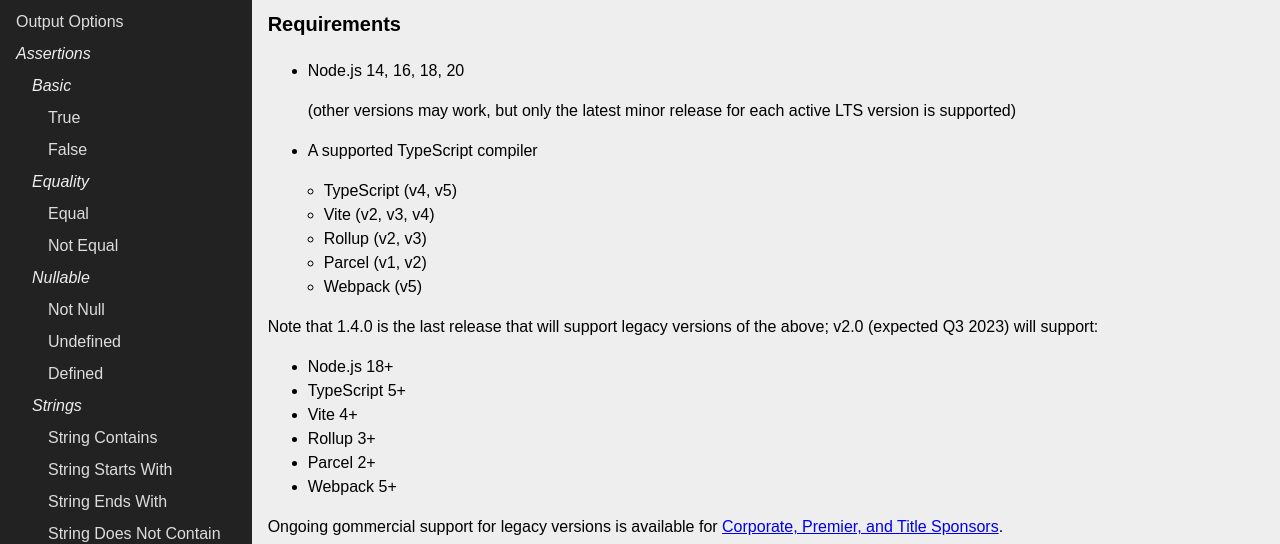
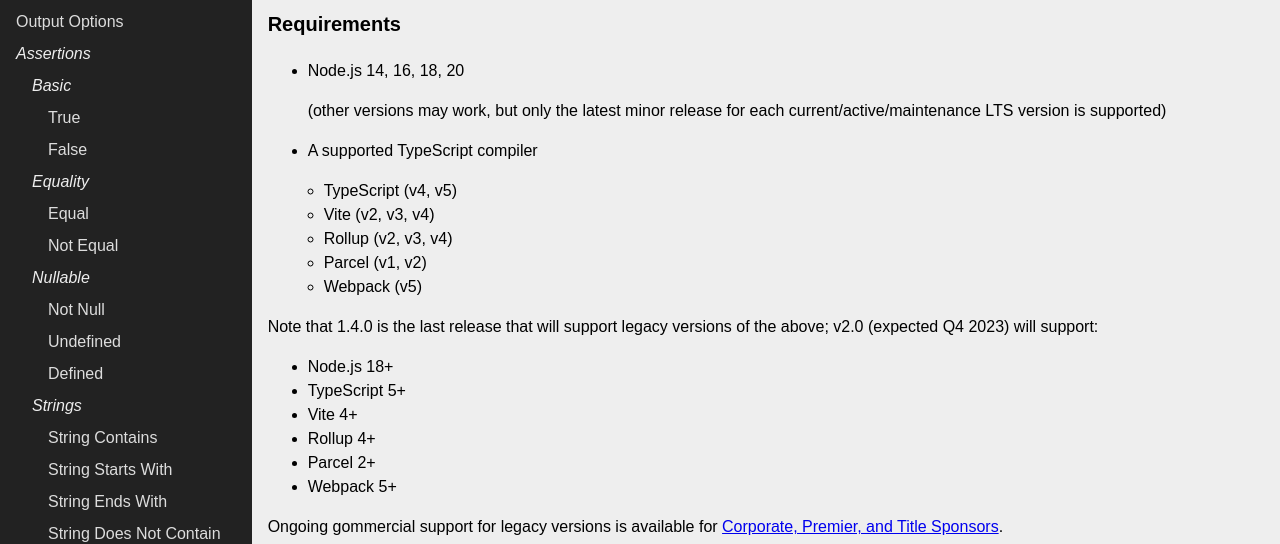
Before and after one commit to ecoAPM/xunit.ts, a Jekyll site: the page built from docs/index.md, in a window 1280 px wide. Shown: the part 164-708 px from the top of the page. Built offline with Jekyll 4.4.1, drawn with Linux system fonts in a browser that asks for light colours; our own code applies the rules of GitHub Pages for plain Markdown files.

Commit message:
Add rollup v4 to supported compilers

```diff
--- a/docs/index.md
+++ b/docs/index.md
@@ -10,20 +10,20 @@
 
 - Node.js 14, 16, 18, 20
 
-  (other versions may work, but only the latest minor release for each active LTS version is supported)
+  (other versions may work, but only the latest minor release for each current/active/maintenance LTS version is supported)
 
 - A supported TypeScript compiler
   - TypeScript (v4, v5)
   - Vite (v2, v3, v4)
-  - Rollup (v2, v3)
+  - Rollup (v2, v3, v4)
   - Parcel (v1, v2)
   - Webpack (v5)
 
-Note that 1.4.0 is the last release that will support legacy versions of the above; v2.0 (expected Q3 2023) will support:
+Note that 1.4.0 is the last release that will support legacy versions of the above; v2.0 (expected Q4 2023) will support:
   - Node.js 18+
   - TypeScript 5+
   - Vite 4+
-  - Rollup 3+
+  - Rollup 4+
   - Parcel 2+
   - Webpack 5+
 
```
Also changed, not shown: README.md.
